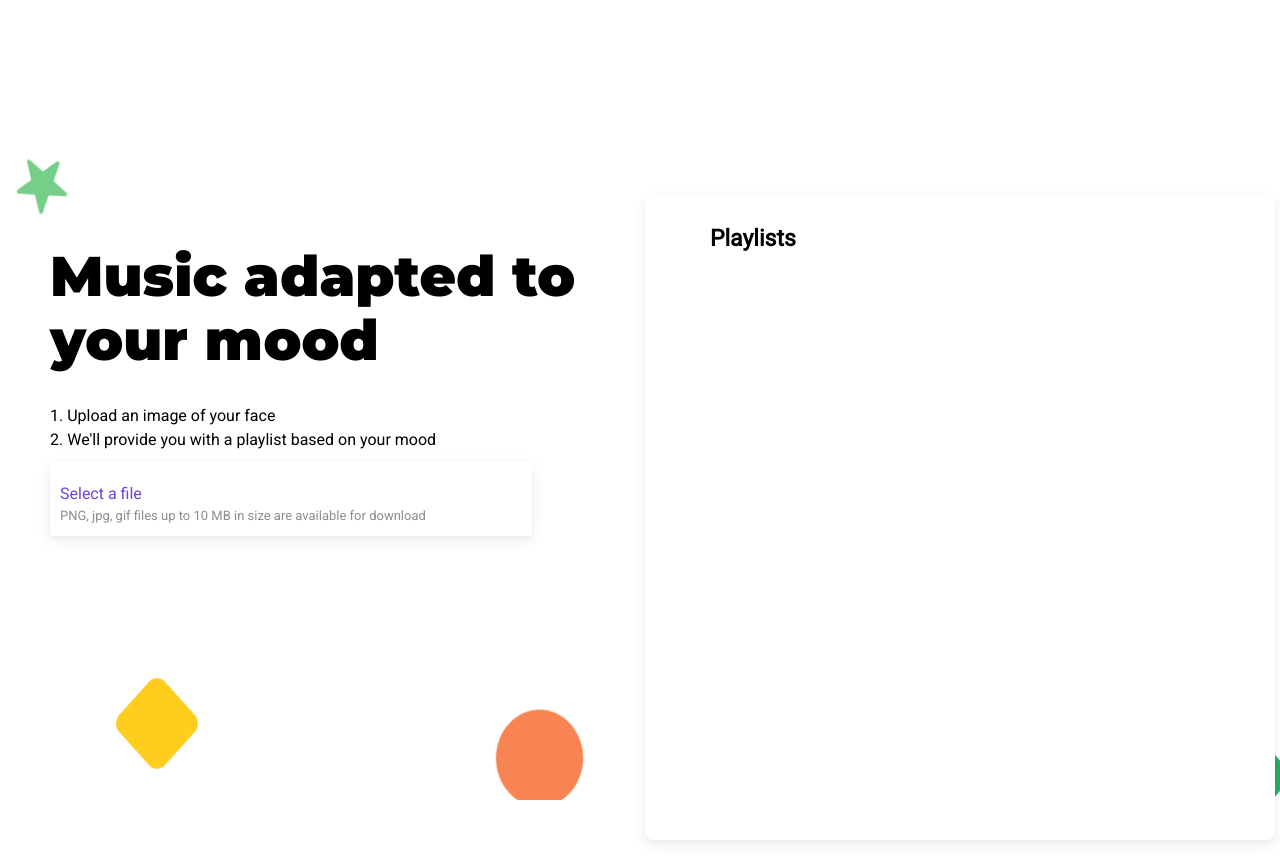
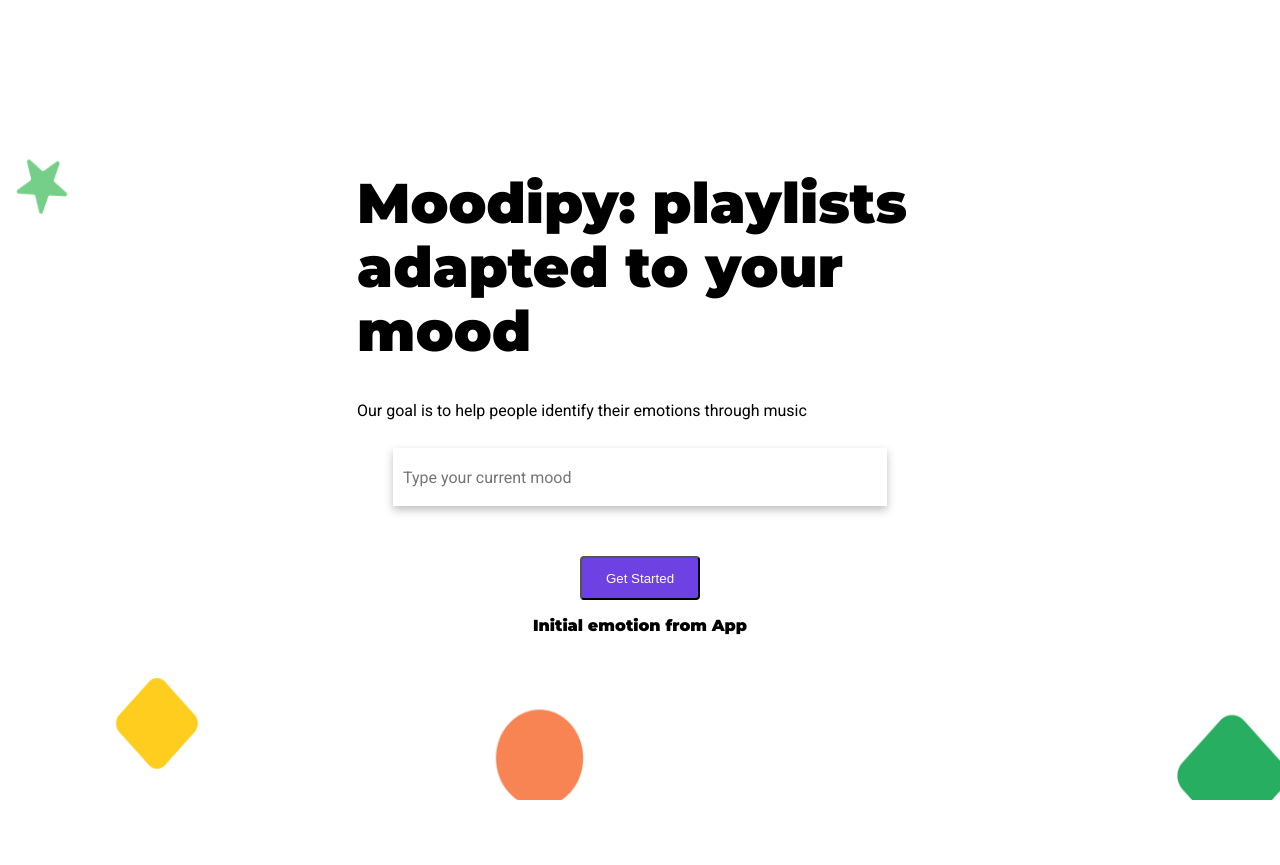
Before and after one commit to nasaku898/Moodipy, a Vue app in the folder Frontend/moodipy/: page / in a window 1280 px wide. After the commit the page ends 800 px from the top, so only its background shows below. Built offline with nearby package versions, Linux system fonts and the light colour scheme.

Commit message:
#2 adding initial emotion in main page

```diff
--- a/Frontend/moodipy/src/App.vue
+++ b/Frontend/moodipy/src/App.vue
@@ -1,14 +1,30 @@
 <template>
-  <MusicPage></MusicPage>
+  <OnboardingPage
+    v-on:changeEmotion="updateInitialEmotion($event)"
+    :initialEmotion="initialEmotion"
+  ></OnboardingPage>
+  <!-- <MusicPage></MusicPage> -->
 </template>
 
 <script>
-import MusicPage from "./components/MusicPage/MusicPage";
+//import MusicPage from "./components/MusicPage/MusicPage";
+import OnboardingPage from "./components/OnboardingPage/OnboardingPage";
 
 export default {
   name: "App",
   components: {
-    MusicPage,
+    OnboardingPage,
+    // MusicPage
+  },
+  data() {
+    return {
+      initialEmotion: "Initial emotion from App",
+    };
+  },
+  methods: {
+    updateInitialEmotion(enteredEmotion) {
+      this.initialEmotion = enteredEmotion;
+    },
   },
 };
 </script>
--- a/Frontend/moodipy/src/components/OnboardingPage/OnboardingPage.vue
+++ b/Frontend/moodipy/src/components/OnboardingPage/OnboardingPage.vue
@@ -6,34 +6,36 @@
     </p>
     <input
       id="input-box"
-      v-model="message"
+      v-model="inputEmotion"
       placeholder="Type your current mood"
     />
     <div v-if="validEntry == false">
       *Please enter a word or a group of word
     </div>
     <br />&nbsp;<br />
-    <button id="getStarted" @click="saveInputEmotion(message)">
+    <button id="getStarted" v-on:click="changeEmotion(inputEmotion)">
       Get Started
     </button>
+    <!-- print initial emotion of app.vue for for debug puposes -->
+    <p>{{ initialEmotion }}</p>
   </div>
 </template>
 
 <script>
 export default {
   name: "StartPage",
+  props: ["initialEmotion"],
   data() {
     return {
-      emotion: "",
       validEntry: true,
     };
   },
   methods: {
-    saveInputEmotion(message) {
-      if (this.hasNumber(message) || this.message === undefined) {
+    changeEmotion(inputEmotion) {
+      if (this.hasNumber(inputEmotion) || this.inputEmotion === undefined || this.inputEmotion === '') {
         this.validEntry = false;
       } else {
-        this.emotion = message;
+        this.$emit("changeEmotion", inputEmotion);
         this.validEntry = true;
       }
     },
```
